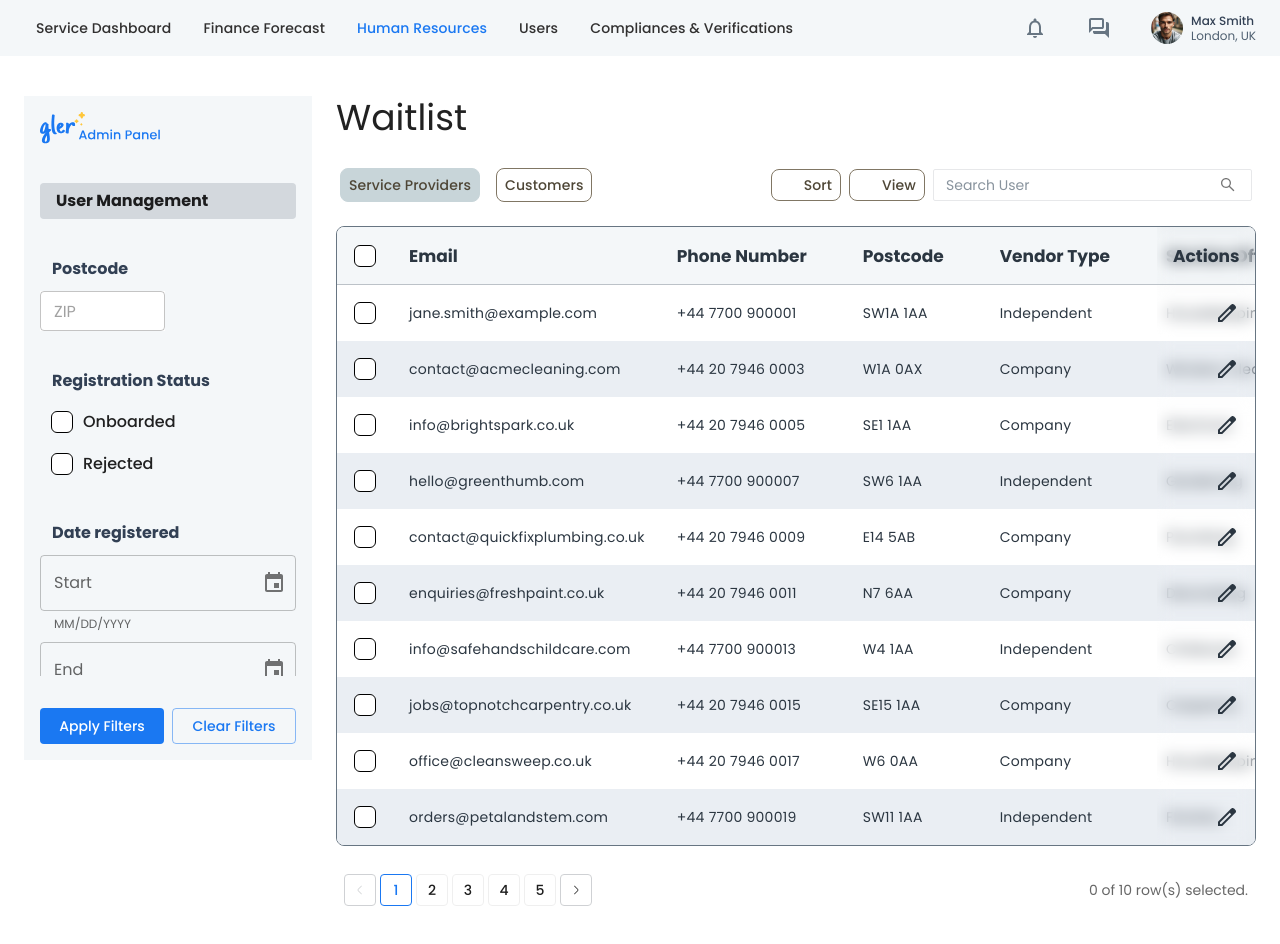
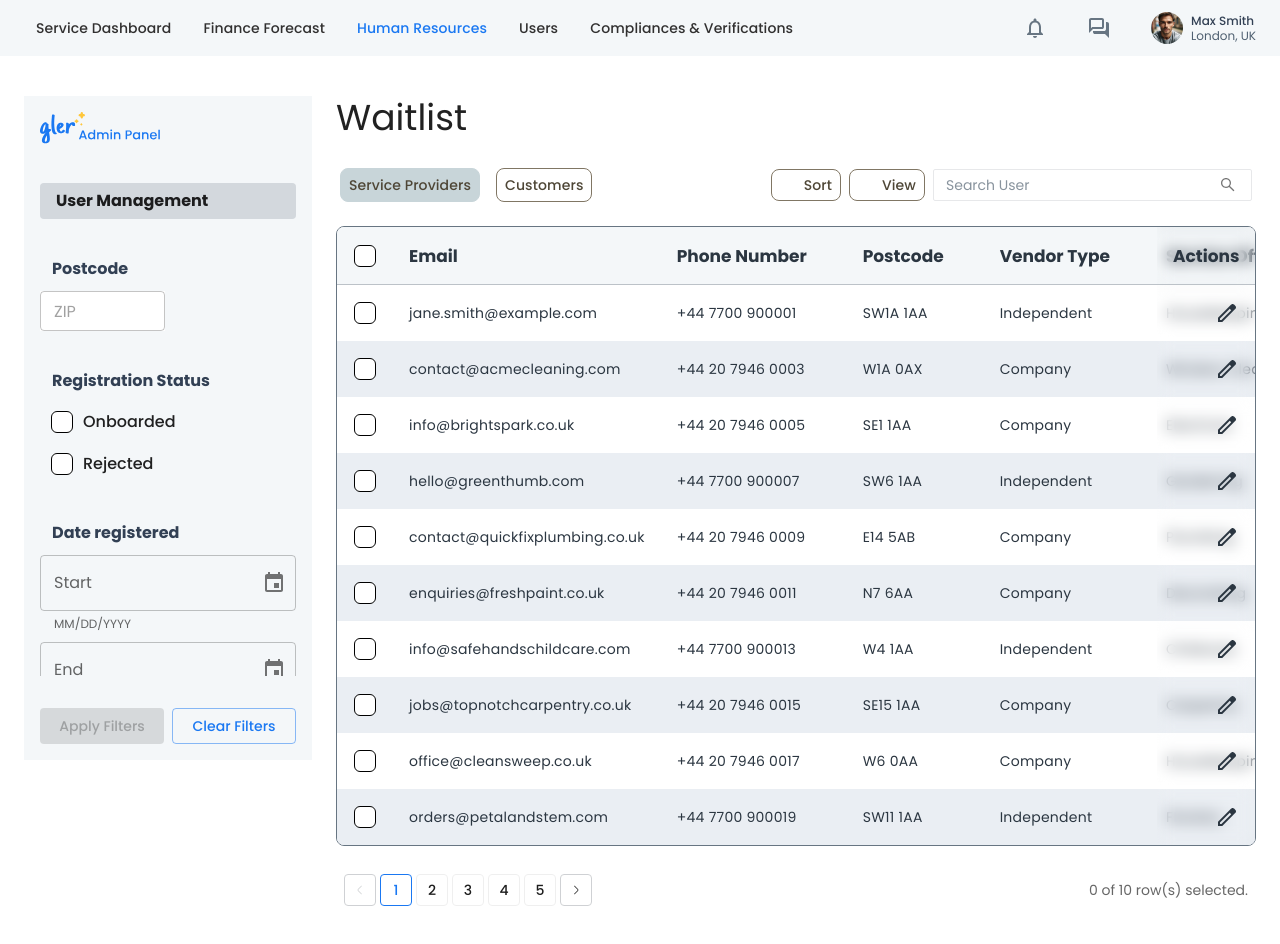
Before and after one commit to bestt3217/fyaora-frontend-test, a React (Vite) app: page /waitlist in a window 1280 px wide. Shown: the top 944 px of the page. Built offline with nearby package versions, Linux system fonts and the light colour scheme; some icons are missing.

Commit message:
feat: implement filter value comparison

```diff
--- a/src/components/waitlist/FilterBar.tsx
+++ b/src/components/waitlist/FilterBar.tsx
@@ -1,4 +1,4 @@
-import { useState } from 'react'
+import { useMemo, useState } from 'react'
 import {
   Box,
   TextField,
@@ -66,9 +66,27 @@ type FilterBarProps = {
   onApply?: (filters: FilterValues) => void
 }
 
+function filterValuesEqual(a: FilterValues, b: FilterValues): boolean {
+  return (
+    a.postcode === b.postcode &&
+    a.dateStart === b.dateStart &&
+    a.dateEnd === b.dateEnd &&
+    a.registrationStatus.length === b.registrationStatus.length &&
+    a.registrationStatus.every((v, i) => v === b.registrationStatus[i]) &&
+    a.vendorType.length === b.vendorType.length &&
+    a.vendorType.every((v, i) => v === b.vendorType[i]) &&
+    a.serviceOffering.length === b.serviceOffering.length &&
+    a.serviceOffering.every((v, i) => v === b.serviceOffering[i])
+  )
+}
+
 export default function FilterBar({ initialValues, onApply }: FilterBarProps) {
-  const [values, setValues] = useState<FilterValues>(
-    initialValues ?? initialFilters
+  const baseline = initialValues ?? initialFilters
+  const [values, setValues] = useState<FilterValues>(baseline)
+
+  const hasChanges = useMemo(
+    () => !filterValuesEqual(values, baseline),
+    [values, baseline]
   )
 
   const handleTextChange =
@@ -230,6 +248,7 @@ export default function FilterBar({ initialValues, onApply }: FilterBarProps) {
             onClick={handleApply}
             size="medium"
             fullWidth
+            disabled={!hasChanges}
           >
             Apply Filters
           </Button>
```
